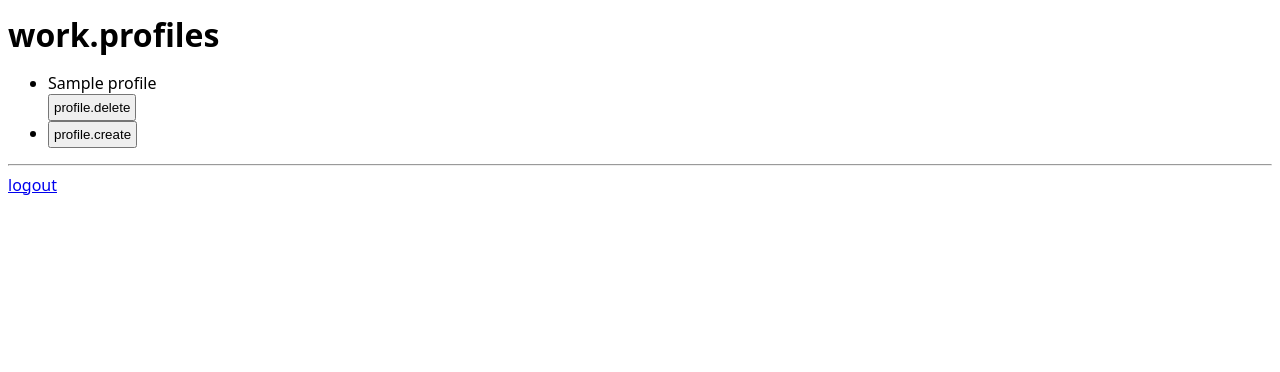
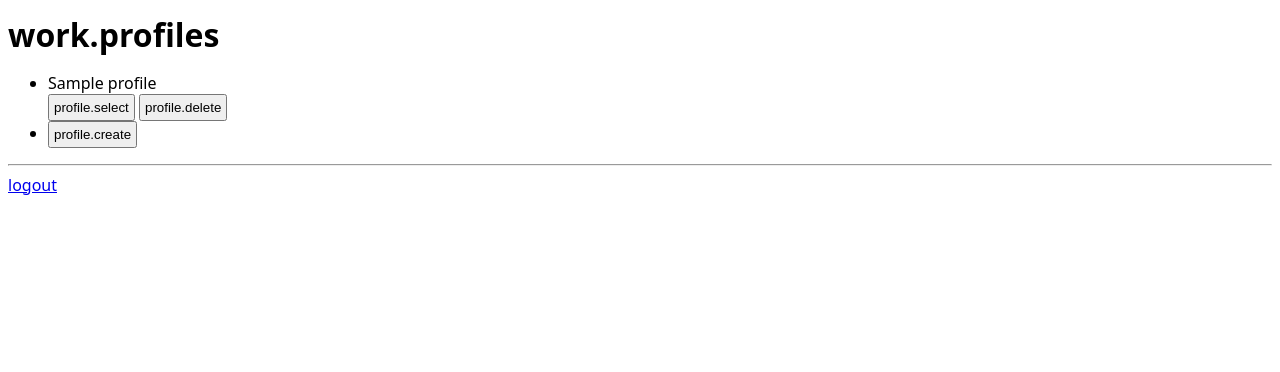
Before and after one commit to vnc3nt/Arbeitszeiten, a Flask app: template web/templates/page/profile.html in a window 1280 px wide. Shown: the part 48-420 px from the top of the page. Run offline with Flask 3, Linux system fonts and the light colour scheme; the template is opened without the code that fills it: values that come from a table or form of the project are taken from there, others are empty; tables that the repository leaves empty hold one stand-in row (values such as "Sample post"); parts of the project's set-up code (start-up, migrations or seed data) failed here and were passed over.

Commit message:
fix: show select for work profile only for unselected profiles

```diff
--- a/web/templates/page/profile.html
+++ b/web/templates/page/profile.html
@@ -12,7 +12,7 @@
 
         <form method="post">
             <input type="hidden" name="{{ FORM_PROFILE_ID }}" value="{{ profile.id }}">
-            {% if profile.id == active_profile.id %}
+            {% if profile.id != active_profile.id %}
             <button formaction="{{ url_for('form.profile.switch') }}" type="submit">{{ _("profile.select") }}</button>
             {% endif %}
             <button formaction="{{ url_for('form.profile.delete') }}" type="submit">{{ _("profile.delete") }}</button>
```
